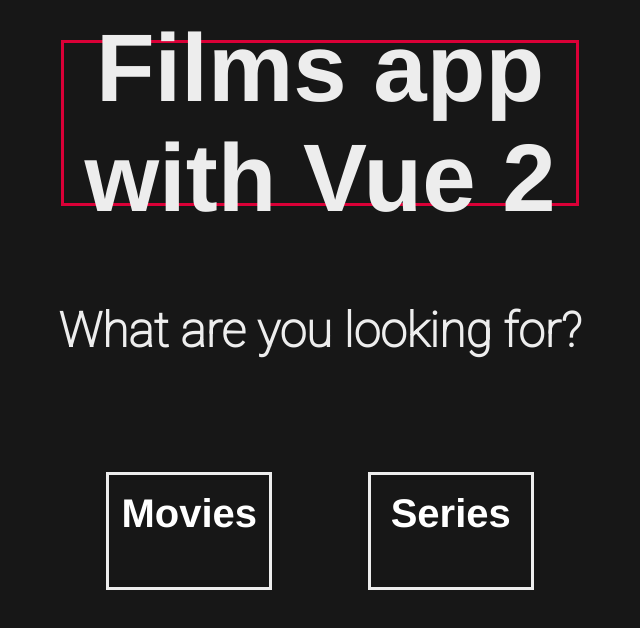
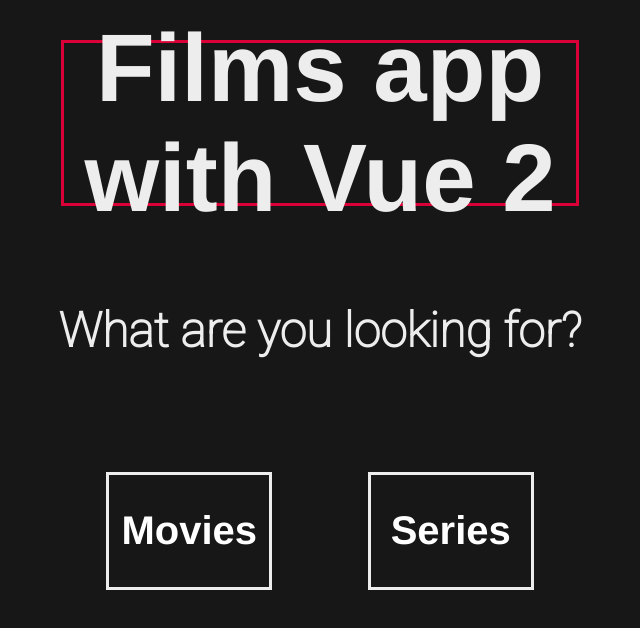
Before and after one commit to SantinoCastagno/films-app-with-vue2, a Vue app: page /#/ in a window 1280 px wide. Shown: the top 628 px of the page, without its empty margins (320-960 px from the left). Built offline with nearby package versions, Linux system fonts and the light colour scheme; a web font is replaced by a local one.

Commit message:
Fixed centering

```diff
--- a/src/components/HomeButton.vue
+++ b/src/components/HomeButton.vue
@@ -17,8 +17,11 @@
 
 <style scoped>
 a {
+  display: flex;
+  align-items: center;
+  justify-content: center;
+
   color: #fff;
-  display: inline-block;
   padding: 1rem;
   border: 0.2rem solid #ededed;
   text-decoration: none;
@@ -26,12 +29,6 @@
   width: 10vw;
 }
 
-span {
-  display: flex;
-  align-items: center;
-  justify-content: center;
-}
-
 h4 {
   font-size: 2.5rem;
 }
```
